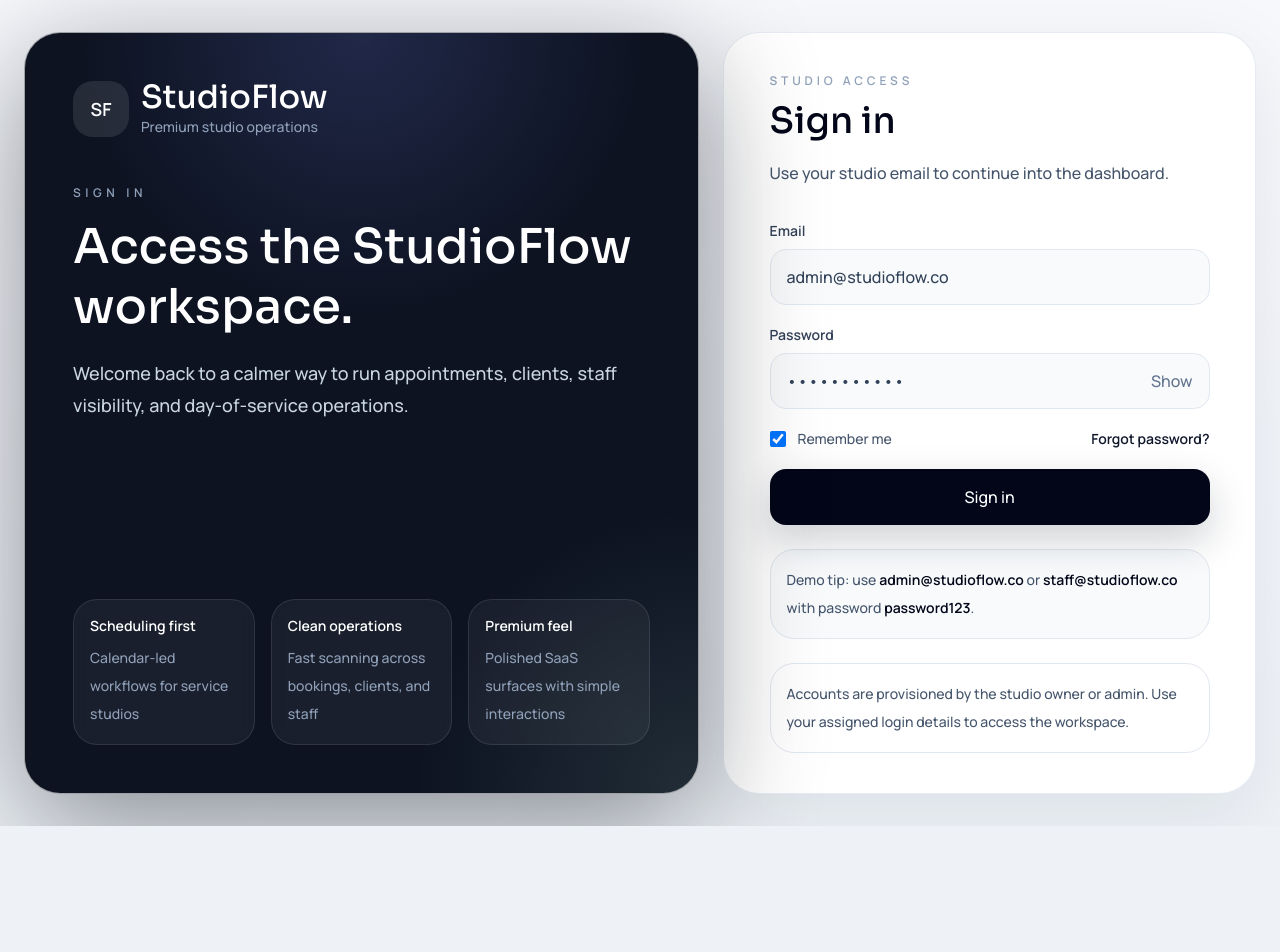
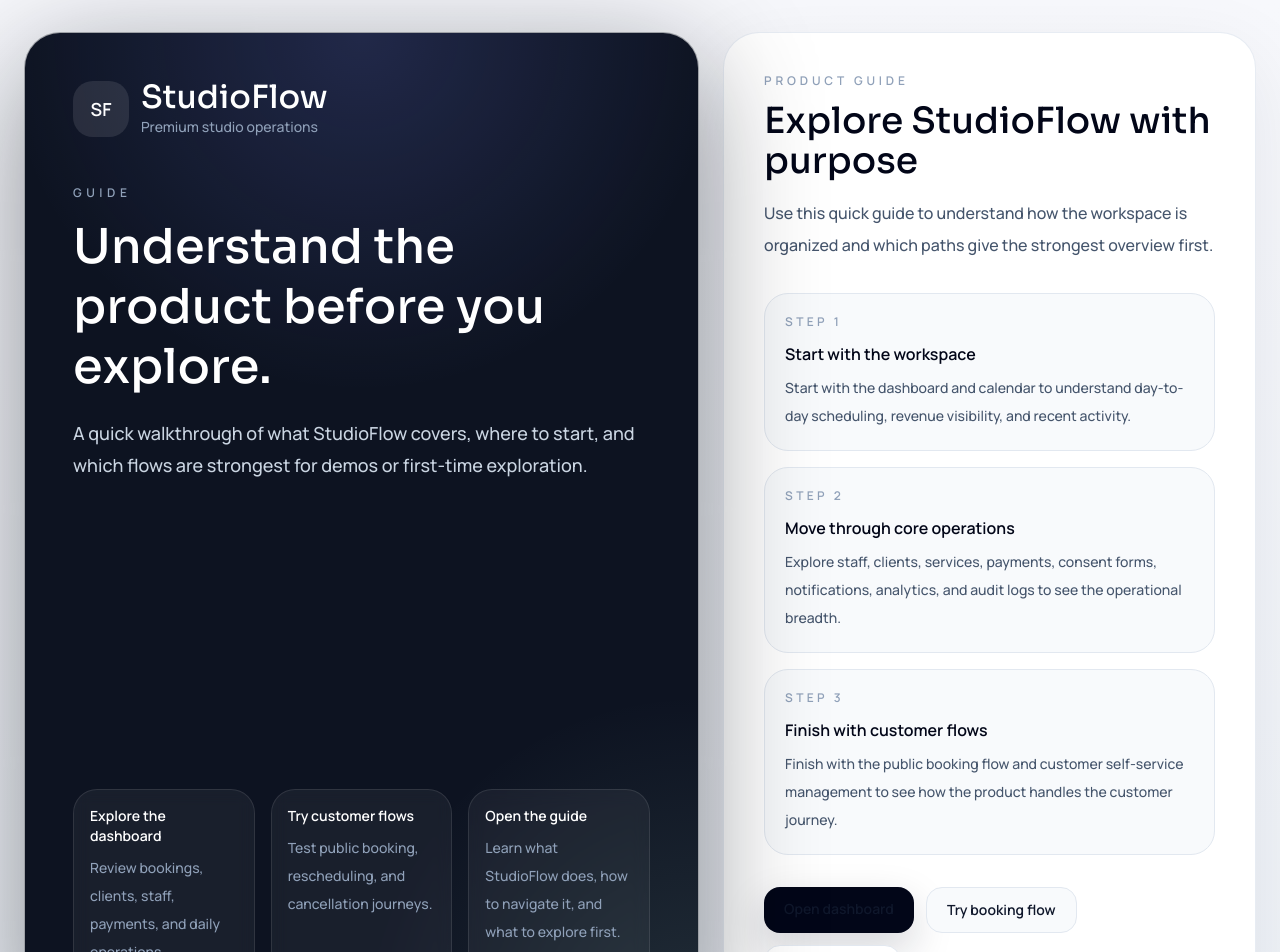
Before and after one commit to ankygautam/studioflow, a React (Vite) app: page /#/guide in a window 1280 px wide. Before the commit this address led to /#/login. Shown: the top 952 px of the page. Before the commit the page ends 826 px from the top, so only its background shows below. Built offline with nearby package versions, Linux system fonts and the light colour scheme; no server answers.

Commit message:
Add guided auth entry cards and simpler hosted note

```diff
--- a/src/app/app.tsx
+++ b/src/app/app.tsx
@@ -5,6 +5,7 @@ import { LoadingState } from '../components/ui/async-state'
 import { AdminOnboardingRoute, ProtectedRoute, PublicOnlyRoute, RoleRoute } from '../features/auth/route-guards'
 import { ForgotPasswordPage } from '../pages/auth/forgot-password-page'
 import { LoginPage } from '../pages/auth/login-page'
+import { GuidePage } from '../pages/guide-page'
 import { PlaceholderPage } from '../pages/placeholder-page'
 import { PublicBookingPage } from '../pages/public-booking-page'
 import { PublicBookingManagePage } from '../pages/public-booking-manage-page'
@@ -45,6 +46,10 @@ export function App() {
             <ForgotPasswordPage />
           </PublicOnlyRoute>
         }
+      />
+      <Route
+        path="/guide"
+        element={<GuidePage />}
       />
       <Route
         path="/onboarding"
--- a/src/components/layout/auth-layout.tsx
+++ b/src/components/layout/auth-layout.tsx
@@ -1,5 +1,6 @@
 import { motion } from 'framer-motion'
 import type { ReactNode } from 'react'
+import { Link } from 'react-router-dom'
 import { AuthCard } from '../auth/auth-card'
 
 export function AuthLayout({
@@ -13,6 +14,24 @@ export function AuthLayout({
   hint: string
   title: string
 }) {
+  const guidedEntryCards = [
+    {
+      copy: 'Review bookings, clients, staff, payments, and daily operations.',
+      label: 'Explore the dashboard',
+      to: '/dashboard',
+    },
+    {
+      copy: 'Test public booking, rescheduling, and cancellation journeys.',
+      label: 'Try customer flows',
+      to: '/book',
+    },
+    {
+      copy: 'Learn what StudioFlow does, how to navigate it, and what to explore first.',
+      label: 'Open the guide',
+      to: '/guide',
+    },
+  ] as const
+
   return (
     <div className="min-h-screen bg-[linear-gradient(180deg,#f7f8fc_0%,#eef2f7_100%)] px-4 py-6 text-slate-900 md:px-6 md:py-8">
       <div className="mx-auto grid min-h-[calc(100vh-3rem)] max-w-[1320px] gap-6 lg:grid-cols-[minmax(0,0.95fr)_minmax(420px,0.75fr)]">
@@ -46,18 +65,19 @@ export function AuthLayout({
             </div>
 
             <div className="mt-10 grid gap-4 md:grid-cols-3">
-              {[
-                ['Scheduling first', 'Calendar-led workflows for service studios'],
-                ['Clean operations', 'Fast scanning across bookings, clients, and staff'],
-                ['Premium feel', 'Polished SaaS surfaces with simple interactions'],
-              ].map(([label, copy]) => (
-                <div
+              {guidedEntryCards.map(({ copy, label, to }) => (
+                <Link
                   key={label}
-                  className="rounded-[24px] border border-white/10 bg-white/5 p-4 backdrop-blur"
+                  className="group rounded-[24px] border border-white/10 bg-white/5 p-4 backdrop-blur transition duration-200 hover:-translate-y-1 hover:border-white/20 hover:bg-white/[0.07] focus-visible:-translate-y-1 focus-visible:border-white/20 focus-visible:bg-white/[0.07] focus-visible:outline-none focus-visible:ring-2 focus-visible:ring-white/30"
+                  to={to}
                 >
-                  <p className="text-sm font-semibold text-white">{label}</p>
-                  <p className="mt-2 text-sm leading-7 text-slate-400">{copy}</p>
-                </div>
+                  <p className="text-sm font-semibold text-white transition-colors duration-200 group-hover:text-white group-focus-visible:text-white">
+                    {label}
+                  </p>
+                  <p className="mt-2 text-sm leading-7 text-slate-400 transition-colors duration-200 group-hover:text-slate-300 group-focus-visible:text-slate-300">
+                    {copy}
+                  </p>
+                </Link>
               ))}
             </div>
           </div>
--- a/src/pages/auth/login-page.tsx
+++ b/src/pages/auth/login-page.tsx
@@ -138,9 +138,8 @@ export function LoginPage() {
 
         {appConfig.environment !== 'development' && appConfig.isApiConfigured ? (
           <div className="mt-4 rounded-[24px] border border-slate-200 bg-white px-4 py-4 text-sm leading-7 text-slate-600">
-            Hosted demo note: the first sign-in can take a little longer if the free backend is
-            waking up. Once it is active, normal navigation, logout, and sign-in should feel much
-            faster.
+            First sign-in may take a little longer while the hosted demo wakes up. After that, the
+            app should feel much faster.
           </div>
         ) : null}
 
--- /dev/null
+++ b/src/pages/guide-page.tsx
@@ -0,0 +1,72 @@
+import { Link } from 'react-router-dom'
+import { AuthHeader } from '../components/auth/auth-header'
+import { AuthLayout } from '../components/layout/auth-layout'
+
+const guideSections = [
+  {
+    copy: 'Start with the dashboard and calendar to understand day-to-day scheduling, revenue visibility, and recent activity.',
+    label: 'Start with the workspace',
+  },
+  {
+    copy: 'Explore staff, clients, services, payments, consent forms, notifications, analytics, and audit logs to see the operational breadth.',
+    label: 'Move through core operations',
+  },
+  {
+    copy: 'Finish with the public booking flow and customer self-service management to see how the product handles the customer journey.',
+    label: 'Finish with customer flows',
+  },
+] as const
+
+export function GuidePage() {
+  return (
+    <AuthLayout
+      eyebrow="Guide"
+      hint="A quick walkthrough of what StudioFlow covers, where to start, and which flows are strongest for demos or first-time exploration."
+      title="Understand the product before you explore."
+    >
+      <div className="mx-auto max-w-[520px]">
+        <AuthHeader
+          description="Use this quick guide to understand how the workspace is organized and which paths give the strongest overview first."
+          eyebrow="Product guide"
+          title="Explore StudioFlow with purpose"
+        />
+
+        <div className="mt-8 space-y-4">
+          {guideSections.map((section, index) => (
+            <div
+              key={section.label}
+              className="rounded-[24px] border border-slate-200 bg-slate-50 px-5 py-5"
+            >
+              <p className="text-xs font-semibold uppercase tracking-[0.28em] text-slate-400">
+                Step {index + 1}
+              </p>
+              <p className="mt-3 text-base font-semibold text-slate-950">{section.label}</p>
+              <p className="mt-2 text-sm leading-7 text-slate-600">{section.copy}</p>
+            </div>
+          ))}
+        </div>
+
+        <div className="mt-8 flex flex-wrap gap-3">
+          <Link
+            className="rounded-2xl bg-slate-950 px-5 py-3 text-sm font-semibold text-white shadow-[0_16px_40px_rgba(15,23,42,0.18)] transition hover:-translate-y-0.5 hover:bg-slate-900"
+            to="/dashboard"
+          >
+            Open dashboard
+          </Link>
+          <Link
+            className="rounded-2xl border border-slate-200 bg-slate-50 px-5 py-3 text-sm font-semibold text-slate-700 transition hover:-translate-y-0.5 hover:border-slate-300 hover:bg-white"
+            to="/book"
+          >
+            Try booking flow
+          </Link>
+          <Link
+            className="rounded-2xl border border-slate-200 bg-white px-5 py-3 text-sm font-semibold text-slate-600 transition hover:-translate-y-0.5 hover:border-slate-300 hover:text-slate-950"
+            to="/login"
+          >
+            Back to sign in
+          </Link>
+        </div>
+      </div>
+    </AuthLayout>
+  )
+}
```
